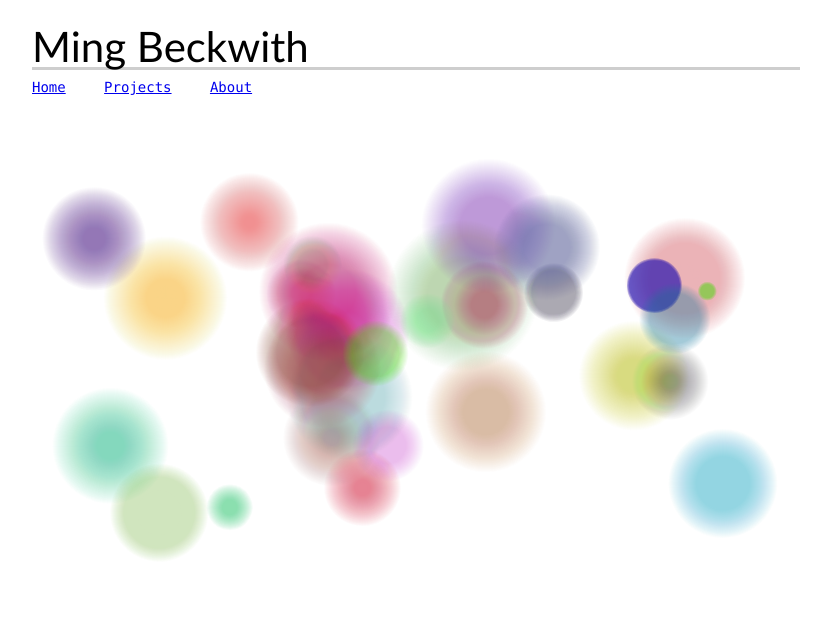
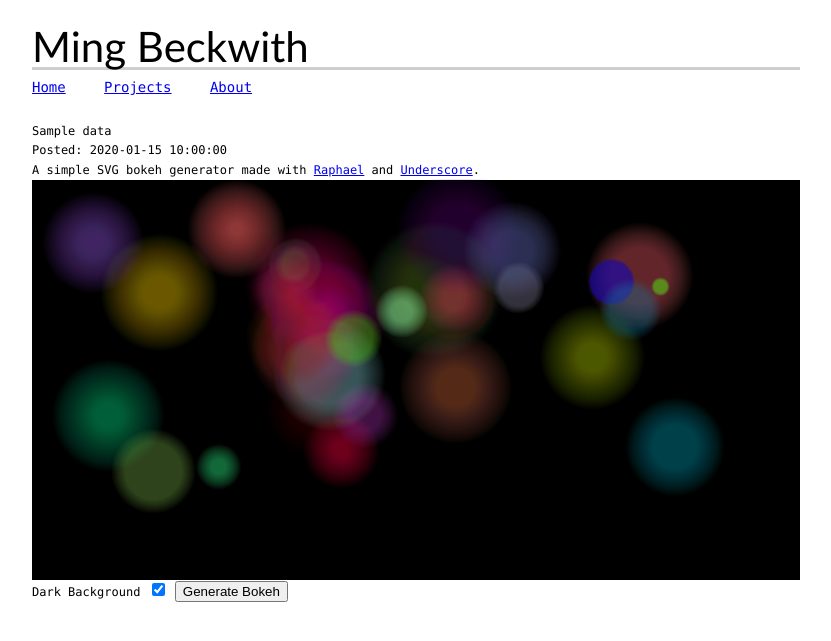
Before and after one commit to mcbex/portfolio, a Flask app: template site/templates/bokeh.html in a window 1280 px wide. Shown: the top 641 px of the page, without its empty margins (224-1055 px from the left). Run offline with Flask 2, Linux system fonts and the light colour scheme; the template is opened without the code that fills it: most values are stand-ins (such as "Sample title", 1, 10 or a date in 2020); some web fonts are replaced.

Commit message:
add some options for bokeh project

```diff
--- a/site/static/css/bokeh.css
+++ b/site/static/css/bokeh.css
@@ -1,4 +1,8 @@
 #bokeh-canvas {
     width: 100%;
-    height: 500px;
+    height: 400px;
 }
+
+.dark-background {
+    background-color: #000;
+}
--- a/site/static/js/bokeh/bokeh-demo.js
+++ b/site/static/js/bokeh/bokeh-demo.js
@@ -1,10 +1,18 @@
 Zepto(function($){
 
-    (function(){
-        var paper = new Raphael('bokeh-canvas'),
-            bokeh = new Bokeh(paper);
+    var paper = new Raphael('bokeh-canvas'),
+        bokeh = new Bokeh(paper);
 
+    bokeh.makeBokeh();
+
+    $('#bg-switcher').on('change', function(e){
+        var darken = $(e.currentTarget).is(':checked');
+
+        $('#bokeh-canvas').toggleClass('dark-background', darken);
+    });
+
+    $('#generate').on('click', function(){
         bokeh.makeBokeh();
-    })();
+    });
 
 });
--- a/site/static/js/bokeh/bokeh.js
+++ b/site/static/js/bokeh/bokeh.js
@@ -1,7 +1,19 @@
+// Bokeh Generator
+// requires: Raphael, Underscore
+// updated: 7/16/2013
+
 function Bokeh(paper){
     this.canvas = paper,
     this.width = paper.width,
-    this.height = paper.height
+    this.height = paper.height,
+    this.settings = {
+        maxRadius: this.height * 0.07,
+        minRadius: 5,
+        maxX: this.width - 100,
+        minX: 50,
+        maxY: this.height - 100,
+        minY: 50
+    }
 };
 
 Bokeh.prototype.randRange = function(max, min){
@@ -21,9 +33,9 @@ Bokeh.prototype.generateCircles = function(){
     for (var i = 0; i < Math.round(numCircles); i++){
         circle = {
             type : 'circle',
-            r : this.randRange(this.height * 0.07, 5),
-            cx : this.randRange(this.width - 50, 50),
-            cy : this.randRange(this.height - 100, 100)
+            r : this.randRange(this.settings.maxRadius, this.settings.minRadius),
+            cx : this.randRange(this.settings.maxX, this.settings.minX),
+            cy : this.randRange(this.settings.maxY, this.settings.minY)
         }
         circles.push(circle)
     }
@@ -58,21 +70,14 @@ Bokeh.prototype.addGlow = function(){
 Bokeh.prototype.styleCircles = function(){
     var circles = this.circles;
 
-    circles.attr({
-        'stroke-opacity' : 0.0
-    });
-
+    circles.attr({ 'stroke-opacity' : 0.0 });
     this.addGlow();
 };
 
-Bokeh.prototype.animate = function(){
-    this.circles.animate({transform: 't ' + Math.random() * 1000 + ',0'}, 5000)
-    this.glow.animate({transform: 't ' + Math.random() * 1000 + ',0'}, 5000)
+Bokeh.prototype.makeBokeh = function(options){
+    this.settings = _.extend({}, this.settings, options);
+
+    this.canvas.clear();
+    this.drawCircles();
+    this.styleCircles();
 };
-
-Bokeh.prototype.makeBokeh = function(){
-    var circles = this.drawCircles();
-
-    this.styleCircles();
-//			this.animate();
-};
--- a/site/templates/bokeh.html
+++ b/site/templates/bokeh.html
@@ -1,6 +1,6 @@
 {% extends "base.html" %}
 
-{% block title %}Example Project{% endblock %}
+{% block title %}{{ data['title'] }}{% endblock %}
 
 {% block scripts %}
 
@@ -20,6 +20,20 @@
 
 {% block content %}
 
-    <section id="bokeh-canvas"></section>
+    <section class="project-info">
+        <h2>{{ data['title'] }}</h2>
+        <p class="post-date">Posted: {{ data['timestamp'] }}</p>
+        <p class="project-description">
+            A simple SVG bokeh generator made with <a href="http://raphaeljs.com/">Raphael</a> and <a href="http://documentcloud.github.io/underscore/">Underscore</a>.
+        </p>
+    </section>
+    <section id="bokeh-canvas" class="dark-background"></section>
+    <section id="bokeh-controls">
+        <fieldset>
+            <label for="bg-switcher">Dark Background</label>
+            <input type="checkbox" name="bg-switcher" id="bg-switcher" checked>
+            <button id="generate">Generate Bokeh</button>
+        </fieldset>
+    </section>
 
 {% endblock %}
```
